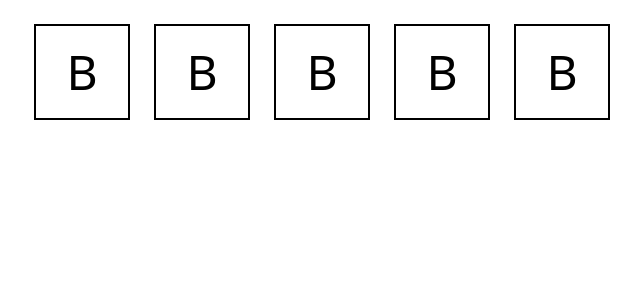
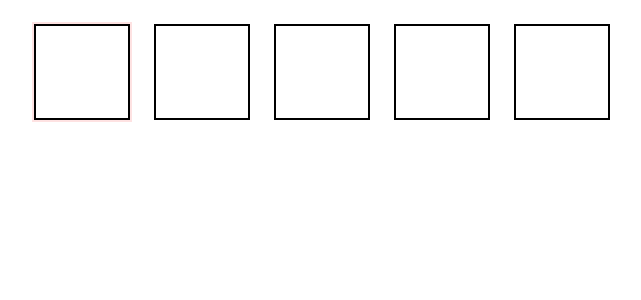
Before and after one commit to Gabrielpompa1/vue-wordle, a Vue app: page / in a window 1280 px wide. Shown: the top 300 px of the page, without its empty margins (318-959 px from the left). Built offline with nearby package versions, Linux system fonts and the light colour scheme.

Commit message:
Target box one to listen for keypresses

```diff
--- a/index.html
+++ b/index.html
@@ -4,7 +4,7 @@
     <meta charset="UTF-8" />
     <link rel="icon" type="image/svg+xml" href="/vite.svg" />
     <meta name="viewport" content="width=device-width, initial-scale=1.0" />
-    <title>Vite + Vue</title>
+    <title>Vurdle</title>
   </head>
   <body>
     <div id="app"></div>
--- a/src/App.vue
+++ b/src/App.vue
@@ -1,6 +1,6 @@
 <template>
 	<div class="flex flex-col items-center mt-6 gap-6">
-		<Row />
+		<Row id="rowOne" :boxes="rowOne" />
 		<!-- <Row />
 		<Row />
 		<Row />
@@ -10,12 +10,19 @@
 
 <script setup>
 import { useWordleStore } from './stores/wordle';
-import { computed } from 'vue';
+import { computed, onMounted } from 'vue';
 import Row from './components/Row.vue';
 
 const wordleStore = useWordleStore();
+const rowOne = computed(() => wordleStore.rowOne);
 
-const wordleActive = computed(() => wordleStore.wordleActive);
+onMounted(() => {
+	const boxOne = document.querySelector('#boxOne');
+	boxOne.focus();
+	boxOne.addEventListener('keydown', (event) => {
+		console.log(event.key);
+	});
+});
 </script>
 
 <style scoped></style>
--- a/src/components/Box.vue
+++ b/src/components/Box.vue
@@ -1,6 +1,13 @@
 <template>
-	<div class="border-2 border-black w-24 h-24 flex justify-center items-center">
-		<p class="text-5xl">B</p>
-	</div>
+	<input
+		:id="index"
+		class="border-2 border-black w-24 h-24 flex justify-center items-center text-5xl text-center focus:outline-red-100 focus:outline focus:outline-2"
+		capitalize
+	/>
 </template>
-<script setup></script>
+<script setup>
+defineProps({
+	box: { type: String, default: '' },
+	index: { type: String, default: '' },
+});
+</script>
--- a/src/components/Row.vue
+++ b/src/components/Row.vue
@@ -1,13 +1,11 @@
 <template>
 	<div class="grid grid-cols-5 gap-6">
-		<Box />
-		<Box />
-		<Box />
-		<Box />
-		<Box />
+		<Box v-for="(box, index) in boxes" :key="box" :box="box" :index="index" />
 	</div>
 </template>
 
 <script setup>
 import Box from './Box.vue';
+
+defineProps({ boxes: { type: Object, default: null } });
 </script>
--- a/src/stores/wordle.js
+++ b/src/stores/wordle.js
@@ -1,7 +1,10 @@
 import { defineStore } from 'pinia';
 
 export const useWordleStore = defineStore('wordle', {
-	state: () => ({ wordleActive: true }),
+	state: () => ({
+		word: 'HELLO',
+		rowOne: { boxOne: '', boxTwo: '', boxThree: '', boxFour: '', boxFive: '' },
+	}),
 	getters: {},
 	actions: {},
 });
```
